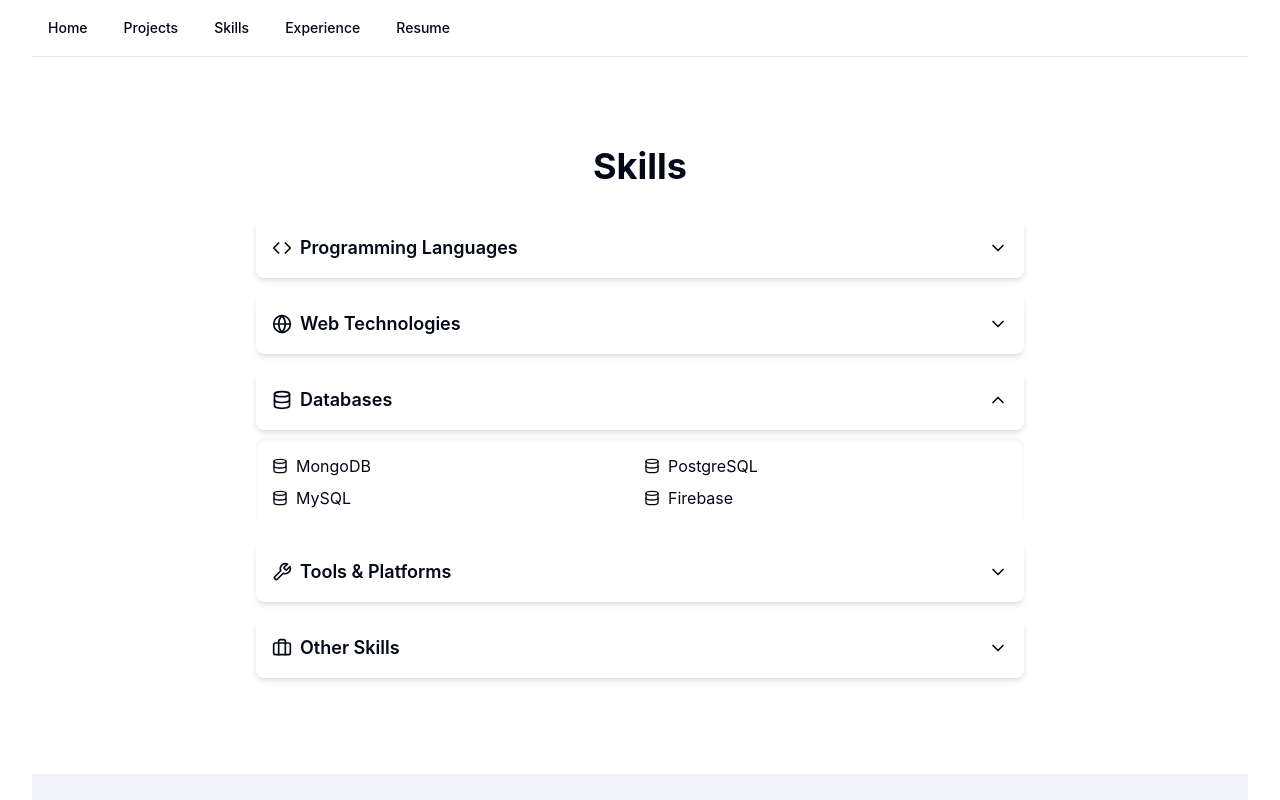
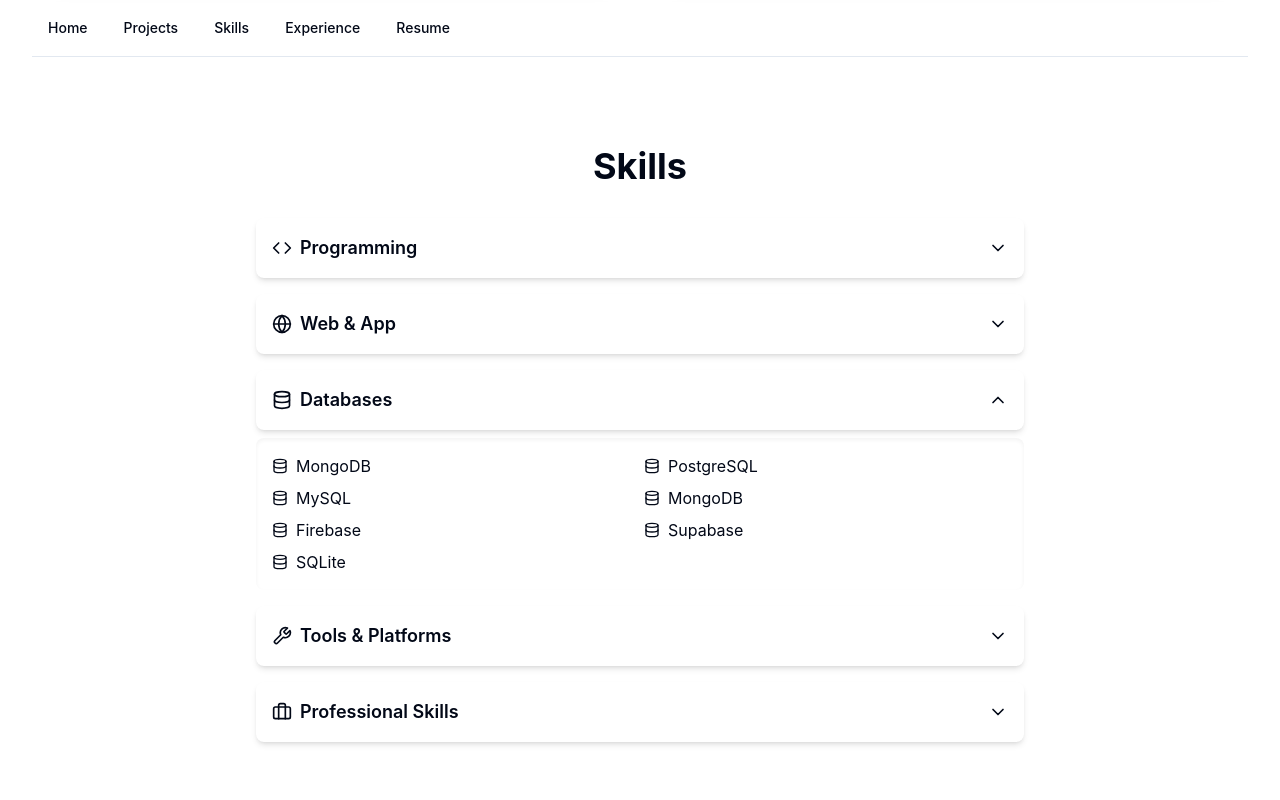
Before and after one commit to wdebie/wdebie.github.io, a React (Vite) app: page / in a window 1280 px wide. Both pictures are taken after a click on the button "Databases". Shown: the part 1751-2551 px from the top of the page. Built offline with nearby package versions, Linux system fonts and the light colour scheme.

Commit message:
Change some skills

```diff
--- a/src/components/Skills.tsx
+++ b/src/components/Skills.tsx
@@ -14,28 +14,31 @@ type SkillCategory = {
 
 const skillCategories: SkillCategory[] = [
   {
-    name: "Programming Languages",
+    name: "Programming",
     icon: <Code size={20} />,
     skills: [
+    { name: "Python", icon: <Code size={16} /> },
       { name: "JavaScript", icon: <Code size={16} /> },
       { name: "TypeScript", icon: <Code size={16} /> },
-      { name: "Python", icon: <Code size={16} /> },
       { name: "Java", icon: <Code size={16} /> },
+      { name: "Dart", icon: <Code size={16} /> },
       { name: "C#", icon: <Code size={16} /> },
-      { name: "SQL", icon: <Database size={16} /> },
     ]
   },
   {
-    name: "Web Technologies",
+    name: "Web & App",
     icon: <Globe size={20} />,
     skills: [
-      { name: "HTML5", icon: <Globe size={16} /> },
-      { name: "CSS3", icon: <Globe size={16} /> },
+      { name: "Angular", icon: <Globe size={16} /> },
       { name: "React", icon: <Globe size={16} /> },
+      { name: "React Native", icon: <Globe size={16} /> },
+      { name: "Flutter", icon: <Globe size={16} /> },
       { name: "Next.js", icon: <Globe size={16} /> },
       { name: "Node.js", icon: <Globe size={16} /> },
       { name: "Express.js", icon: <Globe size={16} /> },
       { name: "RESTful APIs", icon: <Globe size={16} /> },
+      { name: "HTML5", icon: <Globe size={16} /> },
+      { name: "CSS3", icon: <Globe size={16} /> },
     ]
   },
   {
@@ -45,7 +48,10 @@ const skillCategories: SkillCategory[] = [
       { name: "MongoDB", icon: <Database size={16} /> },
       { name: "PostgreSQL", icon: <Database size={16} /> },
       { name: "MySQL", icon: <Database size={16} /> },
+      { name: "MongoDB", icon: <Database size={16} /> },
       { name: "Firebase", icon: <Database size={16} /> },
+      { name: "Supabase", icon: <Database size={16} /> },
+      { name: "SQLite", icon: <Database size={16} /> },
     ]
   },
   {
@@ -53,22 +59,22 @@ const skillCategories: SkillCategory[] = [
     icon: <Wrench size={20} />,
     skills: [
       { name: "Git", icon: <Wrench size={16} /> },
-      { name: "GitHub", icon: <Wrench size={16} /> },
-      { name: "VS Code", icon: <Wrench size={16} /> },
       { name: "Docker", icon: <Wrench size={16} /> },
+      { name: "Poetry", icon: <Wrench size={16} /> },
       { name: "AWS", icon: <Wrench size={16} /> },
       { name: "Heroku", icon: <Wrench size={16} /> },
-      { name: "Vercel", icon: <Wrench size={16} /> },
     ]
   },
   {
-    name: "Other Skills",
+    name: "Professional Skills",
     icon: <Briefcase size={20} />,
     skills: [
       { name: "Agile Methodologies", icon: <Briefcase size={16} /> },
+      { name: "Scrum", icon: <Briefcase size={16} /> },
       { name: "UI/UX Design", icon: <Briefcase size={16} /> },
       { name: "Responsive Web Design", icon: <Briefcase size={16} /> },
       { name: "Test-Driven Development", icon: <Briefcase size={16} /> },
+      { name: "Project Management", icon: <Briefcase size={16} /> },
     ]
   }
 ]
```
